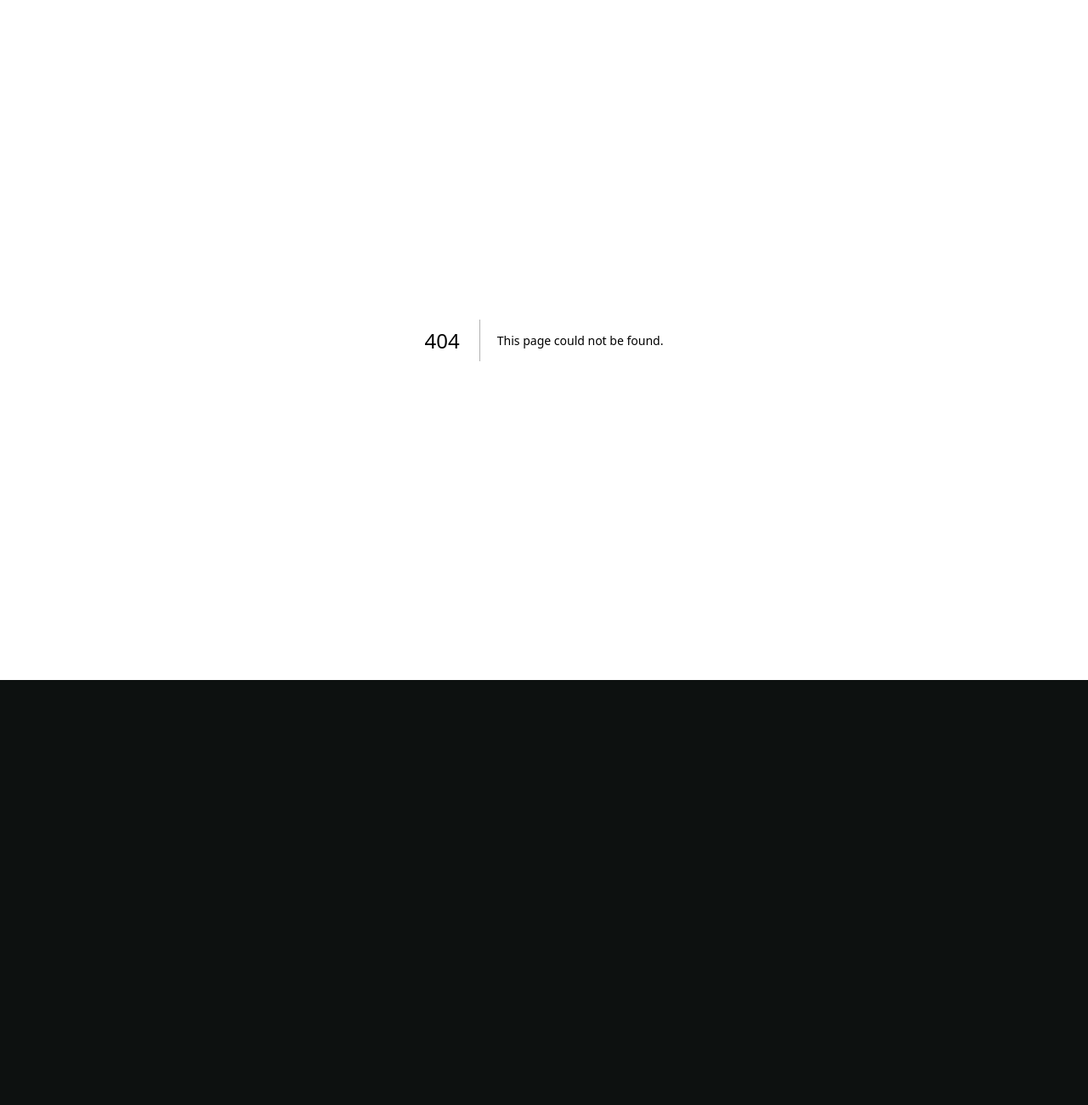
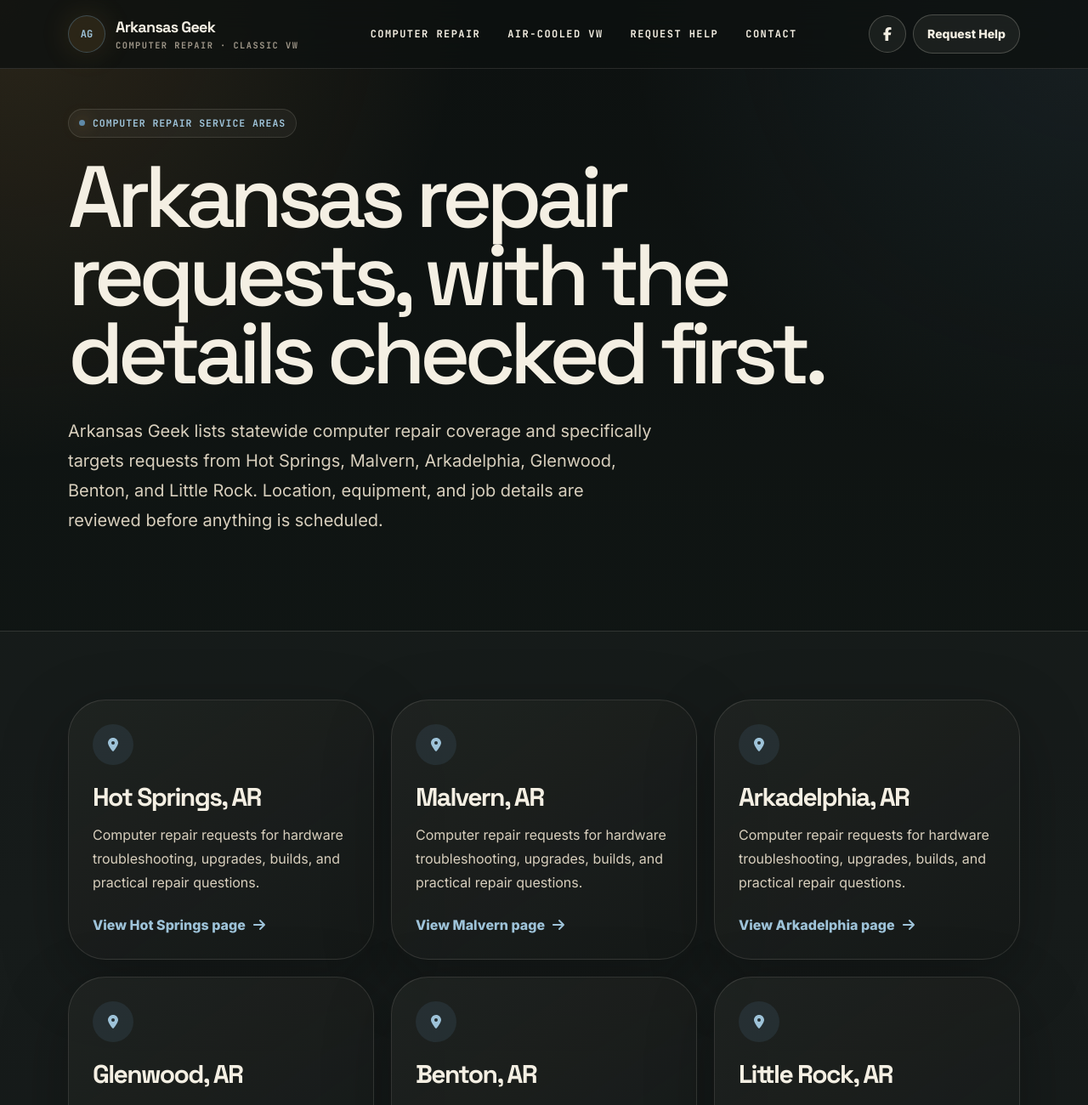
Before and after one commit to altifygenerator-ai/arkansas-geek, a Next.js app: page /service-areas in a window 1280 px wide. Before the commit this address had no page. Shown: the top 1300 px of the page at 85% size. Before the commit the page ends 800 px from the top, so only its background shows below. Built offline with nearby package versions, Linux system fonts and the light colour scheme.

Commit message:
Add src/app/service-areas/page.tsx

```diff
--- /dev/null
+++ b/src/app/service-areas/page.tsx
@@ -0,0 +1,136 @@
+import type { Metadata } from "next";
+import Link from "next/link";
+import { FaArrowRight, FaLocationDot } from "react-icons/fa6";
+import Footer from "@/components/Footer";
+import Header from "@/components/Header";
+import { serviceAreaPages } from "@/data/seo-content";
+import { siteUrl } from "@/lib/site";
+
+export const metadata: Metadata = {
+  title: "Computer Repair Service Areas",
+  description:
+    "Arkansas Geek computer repair service-area information for Hot Springs, Malvern, Arkadelphia, Glenwood, Benton, Little Rock, and Arkansas repair requests.",
+  alternates: { canonical: "/service-areas" },
+  openGraph: {
+    url: "/service-areas",
+    title: "Computer Repair Service Areas | Arkansas Geek",
+    description:
+      "Start a computer repair request from Hot Springs, Malvern, Arkadelphia, Glenwood, Benton, Little Rock, or elsewhere in Arkansas.",
+    images: [{ url: "/images/pc-1.jpg", alt: "Arkansas Geek service areas" }],
+  },
+};
+
+const schema = [
+  {
+    "@context": "https://schema.org",
+    "@type": "CollectionPage",
+    "@id": siteUrl + "/service-areas#webpage",
+    url: siteUrl + "/service-areas",
+    name: "Arkansas Geek Computer Repair Service Areas",
+    isPartOf: { "@id": siteUrl + "/#website" },
+    about: { "@id": siteUrl + "/#business" },
+  },
+  {
+    "@context": "https://schema.org",
+    "@type": "ItemList",
+    itemListElement: serviceAreaPages.map((area, index) => ({
+      "@type": "ListItem",
+      position: index + 1,
+      name: "Computer Repair in " + area.city + ", " + area.state,
+      url: siteUrl + "/computer-repair/areas/" + area.slug,
+    })),
+  },
+];
+
+export default function ServiceAreasPage() {
+  return (
+    <div className="pc-theme">
+      <Header />
+      <main>
+        <script
+          type="application/ld+json"
+          dangerouslySetInnerHTML={{ __html: JSON.stringify(schema) }}
+        />
+
+        <section className="relative overflow-hidden pt-32 pb-20 md:pb-28">
+          <div className="absolute inset-0 -z-20 diagnostic-grid opacity-35" />
+          <div className="container-custom">
+            <div className="max-w-5xl">
+              <div className="eyebrow">Computer Repair Service Areas</div>
+              <h1 className="display-title mt-6">
+                Arkansas repair requests, with the details checked first.
+              </h1>
+              <p className="lead mt-7">
+                Arkansas Geek lists statewide computer repair coverage and
+                specifically targets requests from Hot Springs, Malvern,
+                Arkadelphia, Glenwood, Benton, and Little Rock. Location,
+                equipment, and job details are reviewed before anything is
+                scheduled.
+              </p>
+            </div>
+          </div>
+        </section>
+
+        <section className="border-y border-[var(--line)] bg-[rgba(244,239,227,0.025)] py-20">
+          <div className="container-custom">
+            <div className="grid gap-5 md:grid-cols-2 lg:grid-cols-3">
+              {serviceAreaPages.map((area) => (
+                <Link
+                  key={area.slug}
+                  href={"/computer-repair/areas/" + area.slug}
+                  className="group fresh-panel p-6 transition hover:-translate-y-1 hover:border-[var(--line-strong)] sm:p-7"
+                >
+                  <div className="grid h-12 w-12 place-items-center rounded-2xl bg-[rgba(95,137,168,0.14)] text-[var(--blue-soft)]">
+                    <FaLocationDot />
+                  </div>
+                  <h2 className="font-heading mt-5 text-3xl font-black tracking-[-0.055em] text-[var(--cream)]">
+                    {area.city}, {area.state}
+                  </h2>
+                  <p className="mt-3 leading-7 text-[var(--cream-soft)]">
+                    Computer repair requests for hardware troubleshooting,
+                    upgrades, builds, and practical repair questions.
+                  </p>
+                  <span className="mt-6 inline-flex items-center gap-2 font-black text-[var(--blue-soft)]">
+                    View {area.city} page
+                    <FaArrowRight className="transition group-hover:translate-x-1" />
+                  </span>
+                </Link>
+              ))}
+            </div>
+          </div>
+        </section>
+
+        <section className="py-20 md:py-28">
+          <div className="container-custom">
+            <div className="grid gap-10 lg:grid-cols-[0.45fr_0.55fr]">
+              <div>
+                <div className="eyebrow">Before You Travel</div>
+                <h2 className="section-title mt-5">
+                  Do not assume a storefront or appointment from a city page.
+                </h2>
+              </div>
+              <div>
+                <p className="lead">
+                  These pages make it easier for people in the listed service
+                  areas to find the right Arkansas Geek repair information. They
+                  are not separate shop locations. Start with the repair form so
+                  the issue, location, and next step can be reviewed first.
+                </p>
+                <div className="mt-7 flex flex-col gap-3 sm:flex-row">
+                  <Link href="/repair-request" className="btn-primary">
+                    Start Repair Request
+                    <FaArrowRight />
+                  </Link>
+                  <Link href="/computer-repair" className="btn-secondary">
+                    Computer Repair Overview
+                  </Link>
+                </div>
+              </div>
+            </div>
+          </div>
+        </section>
+      </main>
+      <Footer />
+    </div>
+  );
+}
```
